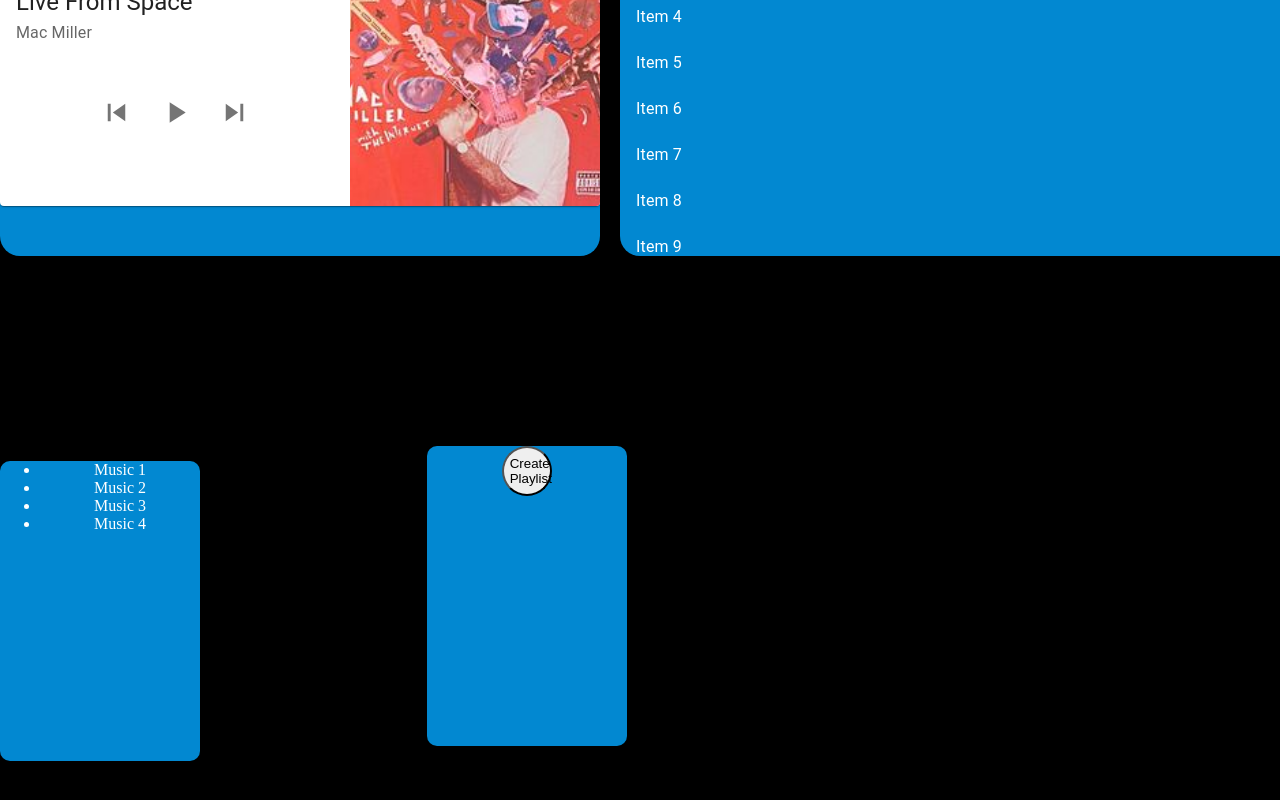
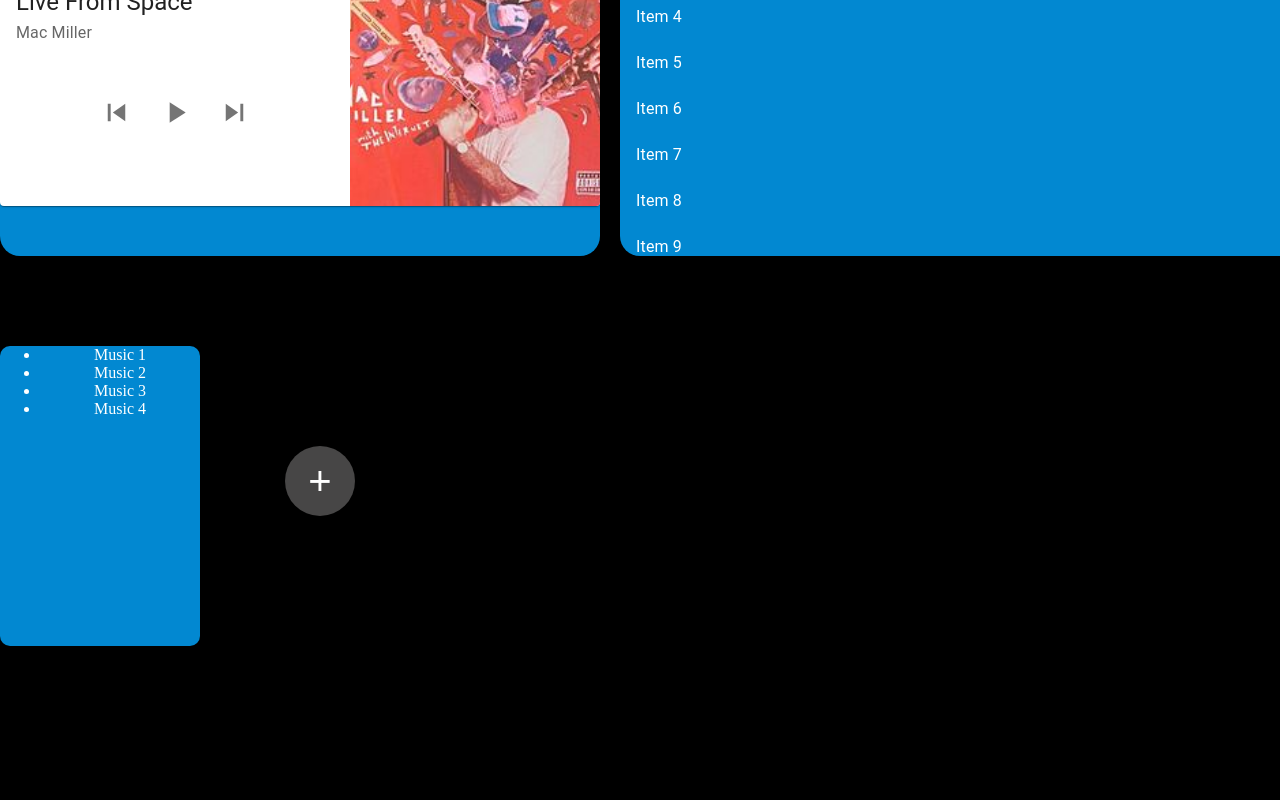
Before and after one commit to MehmedNdj/Projects, a React (Vite) app in the folder MusicPlayer/: page / in a window 1280 px wide. Shown: the part 1075-1875 px from the top of the page. After the commit the page ends 1771 px from the top, so only its background shows below. Built offline with nearby package versions, Linux system fonts and the light colour scheme.

Commit message:
Creator added

```diff
--- a/MusicPlayer/src/App.css
+++ b/MusicPlayer/src/App.css
@@ -47,17 +47,18 @@ body {
   width: 200px;
   height: 300px;
   background-color: #0288d1;
-  margin-top: 30px;
   border-radius: 10px;
 
 }
 
 .playlist-view {
   display: grid;
-  grid-template-columns: 1fr 1fr 1fr;
+  grid-template-columns: 0fr 0fr 0fr 1fr;
+  gap: 20px;
   text-align: center;
   align-items: center;
+  justify-content: center;
   width: 100%;
-  height: 600px;
+  height: 400px;
   margin-top: 40px;
 }
--- a/MusicPlayer/src/CreatePlaylist.css
+++ b/MusicPlayer/src/CreatePlaylist.css
@@ -1,12 +1,21 @@
 .creator {
     width: 200px;
     height: 300px;
-    background-color: #0288d1;
+    background-color: #00000059;
     border-radius: 10px;
+    }
+
+.creator .buttonA {
+    border-radius: 50%;
+    width: 70px;
+    height: 70px;
+    margin-top: 50%;
+    background-color: rgb(71, 70, 70);
+    border: none;
+    color: white;
+    font-size: 40px;
 }
 
-.creator .buttonA{
-    border-radius: 50%;
-    width: 50px;
-    height: 50px;
+.creator:hover {
+    background-color: #2c2e30;
 }
--- a/MusicPlayer/src/CreatePlaylist.jsx
+++ b/MusicPlayer/src/CreatePlaylist.jsx
@@ -3,7 +3,7 @@ import './CreatePlaylist.css'
 function Creator() {
     return (
         <div className='creator'>
-                <button className='buttonA'> Create Playlist </button>
+                <button className='buttonA'> + </button>
         </div>
     )
 }
--- a/MusicPlayer/src/Playlist.jsx
+++ b/MusicPlayer/src/Playlist.jsx
@@ -3,7 +3,6 @@ function Playlist(){
     return(
         <div className="playlistcard">
             <div>
-            <intup type="text" placeholder="Playlist name"/>
                 <ul>
                     <li>Music 1</li>
                     <li>Music 2</li>
```
